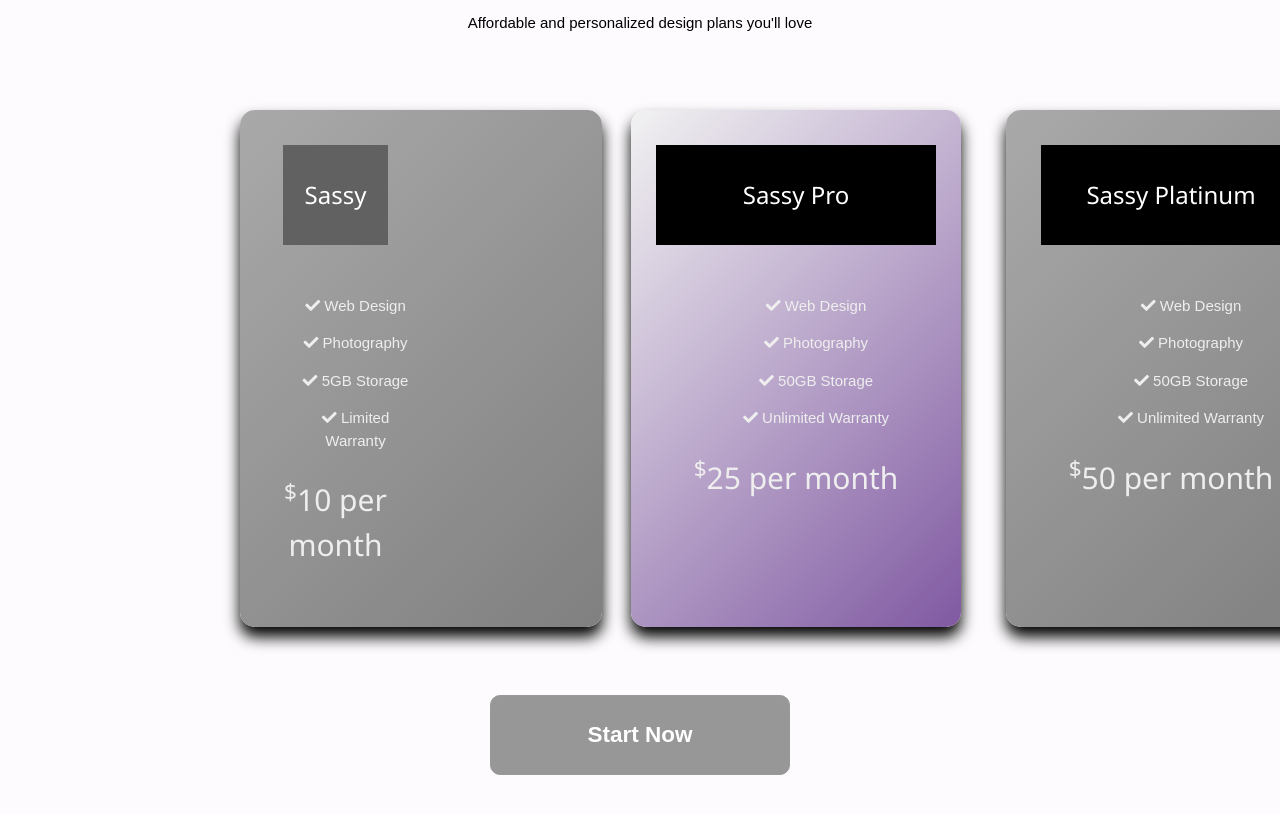
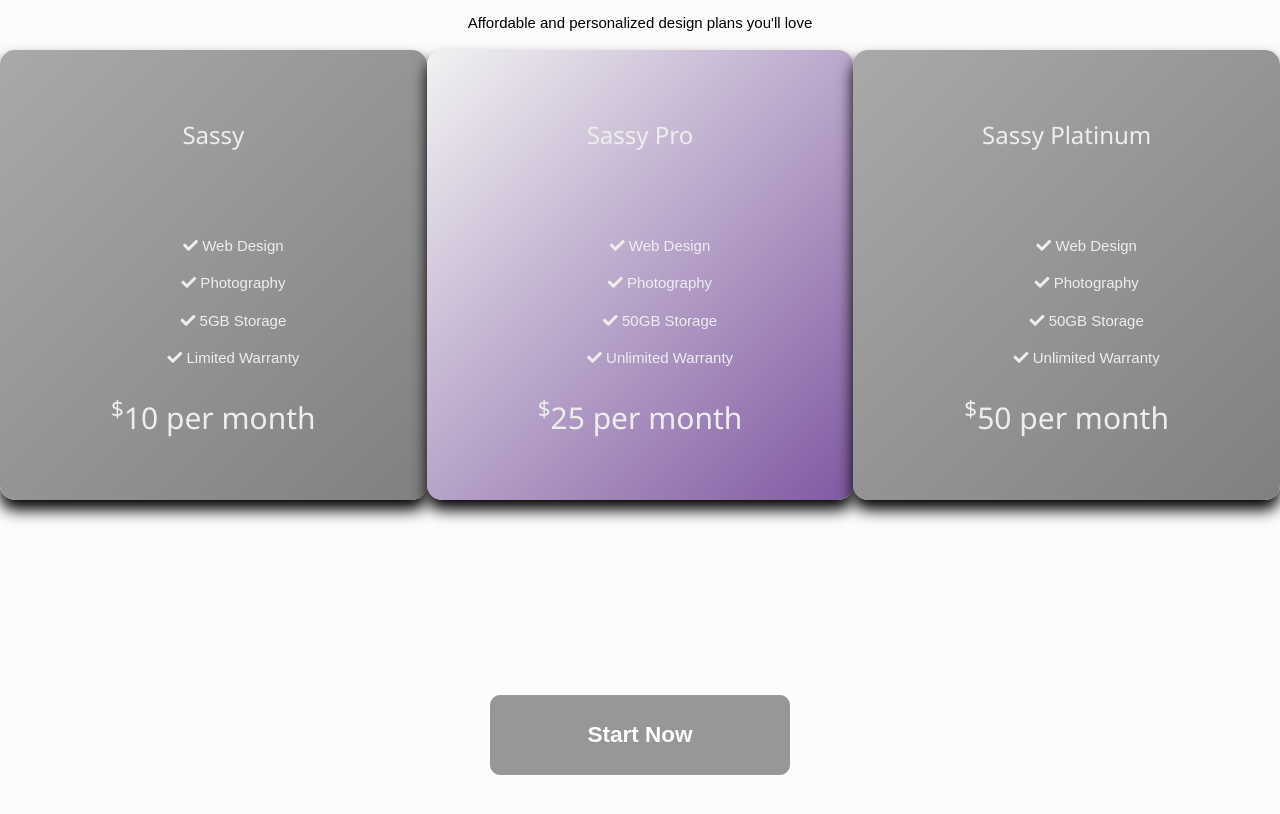
Before and after one commit to DJaymel/SassyHomeDecor, a plain HTML site: page Development/pricing.html in a window 1280 px wide. Shown: the part 722-1536 px from the top of the page. Drawn offline with nearby package versions, Linux system fonts and the light colour scheme.

Commit message:
Final Stretch

```diff
--- a/Development/css/style.css
+++ b/Development/css/style.css
@@ -387,19 +387,11 @@ body {
 }
 
 .pricingGrid1{
-  display: grid;
-    grid-template-columns: 33% 33% 33%;
-    text-align: center;
-    grid-column-gap: 3em;
-    width: 100%;
-    height: 40em;
-    box-sizing: border-box;
-    position: relative;
-    max-width: 1000px;
-    padding: 60px 0;
-    color: #eee;
-    z-index: 1;
-    margin: 0% 5% 0% 20%;
+  text-align: center;
+  width: 100%;
+  height: 40em;
+  color: #eee;
+  z-index: -1;
 }
 
 .differ {
--- a/Development/pricing.html
+++ b/Development/pricing.html
@@ -68,9 +68,9 @@
         </div>
 
         <div class="pricingGrid1">
-          <div class="w3-row-padding" style="margin:0 -16px">
-            <div class="w3-half">
-                <h2 class="w3-dark-grey w3-xlarge w3-padding-32">Sassy</h2>
+          <div class="w3-container w3-third w3-center">
+            <div class="w3-col">
+              <h2 class="w3-xlarge w3-padding-32">Sassy</h2>
               <ul><i class="fas fa-check"></i>&nbsp;Web Design</ul>
               <ul><i class="fas fa-check"></i>&nbsp;Photography</ul>
               <ul><i class="fas fa-check"></i>&nbsp;5GB Storage</ul>
@@ -78,25 +78,29 @@
               <h2><sup>$</sup>10 per month</h2>
             </div>
           </div>
-
-              <div class="differ">
-            <h2 class="w3-black w3-xlarge w3-padding-32">Sassy Pro</h2>
+          <div class="w3-container w3-third w3-center">
+            <div class="w3-col">
+              <h2 class="w3-xlarge w3-padding-32">Sassy Pro</h2>
               <ul><i class="fas fa-check"></i>&nbsp;Web Design</ul>
               <ul><i class="fas fa-check"></i>&nbsp;Photography</ul>
               <ul><i class="fas fa-check"></i>&nbsp;50GB Storage</ul>
               <ul><i class="fas fa-check"></i>&nbsp;Unlimited Warranty</ul>
               <h2><sup>$</sup>25 per month</h2>
             </div>
-
-          <div class="half">
-            <h2 class="w3-black w3-xlarge w3-padding-32">Sassy Platinum</h2>
+          </div>
+          <div class="w3-container w3-third w3-center ">
+            <div class="w3-col">
+              <h2 class="w3-xlarge w3-padding-32">Sassy Platinum</h2>
                <ul><i class="fas fa-check"></i>&nbsp;Web Design</ul>
                <ul><i class="fas fa-check"></i>&nbsp;Photography</ul>
                <ul><i class="fas fa-check"></i>&nbsp;50GB Storage</ul>
                <ul><i class="fas fa-check"></i>&nbsp;Unlimited Warranty</ul>
               <h2><sup>$</sup>50 per month</h2>
+            </div>
+          </div>
 
         </div>
+
         </div>
         <div class="start">
            <form>
```
Lines whose indentation alone changed are shown as unchanged.
